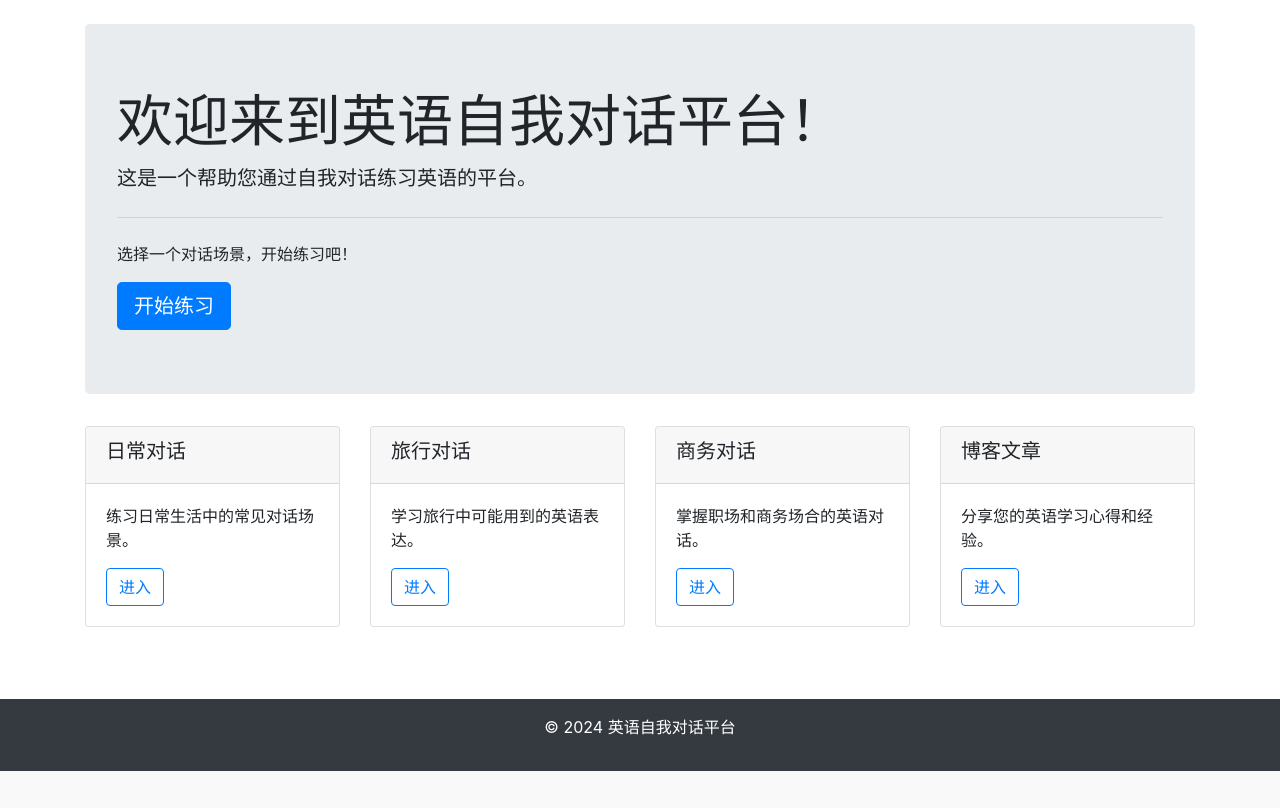
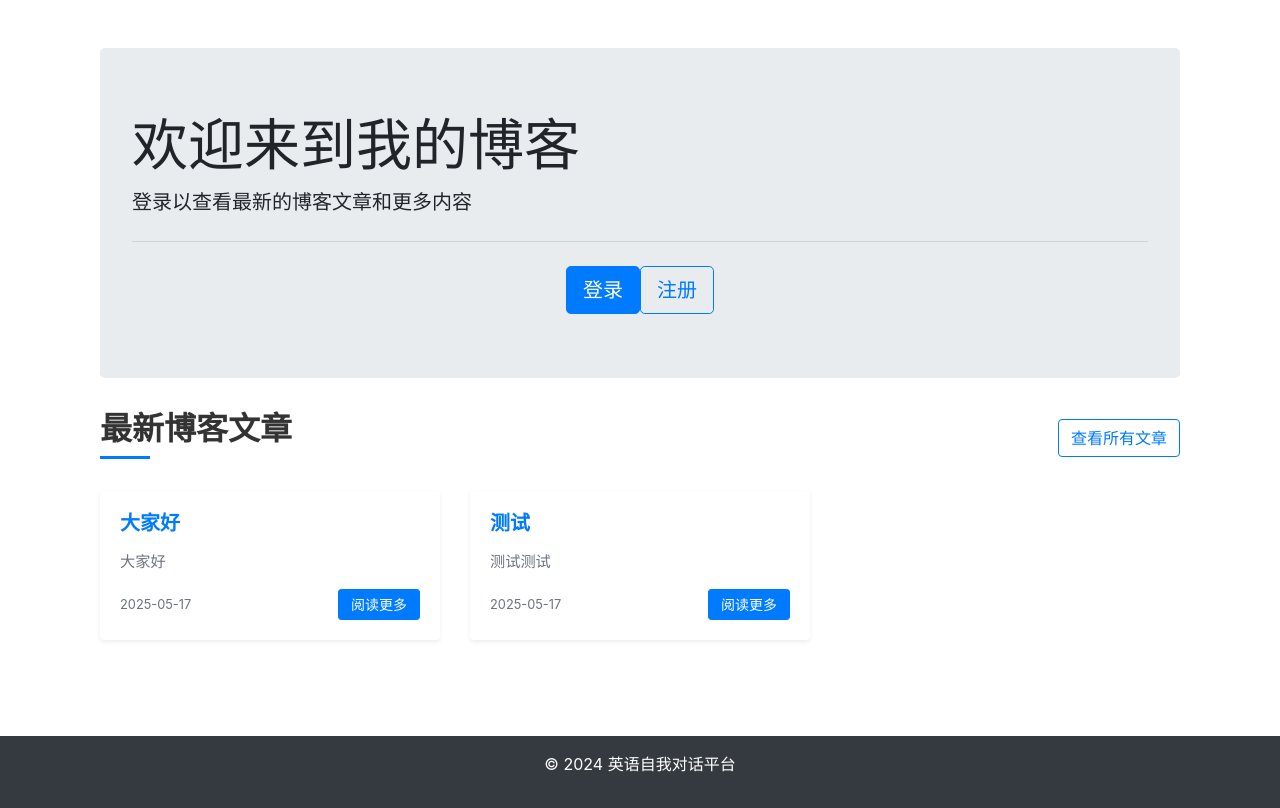
Before and after one commit to lizkca/zzlearnzz_site, a Django app: page /flashcards/ in a window 1280 px wide. Shown: the part 56-864 px from the top of the page. Before the commit the page ends 827 px from the top, so only its background shows below. Run offline with Django 5.2, Linux system fonts and the light colour scheme; a user stored in the database is signed in; data comes from the database, SQL or seed files in the repository; both versions use the stored data as it was after the commit.

Commit message:
show and beauty blog

```diff
--- a/mysite/flashcards/templates/flashcards/home.html
+++ b/mysite/flashcards/templates/flashcards/home.html
@@ -1,70 +1,89 @@
 {% extends "flashcards/base.html" %}
 {% block content %}
-    <div class="jumbotron">
-        <h1 class="display-4">欢迎来到英语自我对话平台！</h1>
-        <p class="lead">这是一个帮助您通过自我对话练习英语的平台。</p>
-        <hr class="my-4">
+    <div class="container py-4">
+        <div class="jumbotron">
+            <h1 class="display-4">欢迎来到我的博客</h1>
+            <p class="lead">登录以查看最新的博客文章和更多内容</p>
+            <hr class="my-4">
+            <div class="d-flex justify-content-center gap-3">
+                <a class="btn btn-primary btn-lg" href="{% url 'login' %}" role="button">登录</a>
+                <a class="btn btn-outline-primary btn-lg" href="{% url 'register' %}" role="button">注册</a>
+            </div>
+        </div>
+
         {% if user.is_authenticated %}
-            <p>选择一个对话场景，开始练习吧！</p>
-            <a class="btn btn-primary btn-lg" href="#" role="button">开始练习</a>
-        {% else %}
-            <p>立即加入我们，开始您的英语对话练习之旅！</p>
-            <div class="mt-4">
-                <a class="btn btn-primary btn-lg mr-3" href="{% url 'register' %}" role="button">免费注册</a>
-                <a class="btn btn-outline-secondary btn-lg" href="{% url 'login' %}" role="button">登录</a>
+        <div class="blog-section">
+            <div class="d-flex justify-content-between align-items-center mb-4">
+                <h2 class="section-title">最新博客文章</h2>
+                <a href="{% url 'posts:post_list' %}" class="btn btn-outline-primary">查看所有文章</a>
             </div>
-            <div class="mt-3">
-                <small class="text-muted">已经有账号？直接 <a href="{% url 'login' %}">登录</a></small>
+
+            <div class="row">
+                {% if posts %}
+                    {% for post in posts %}
+                        <div class="col-md-6 col-lg-4 mb-4">
+                            <div class="card h-100 shadow-sm">
+                                <div class="card-body">
+                                    <h5 class="card-title text-primary mb-3">{{ post.title_cn }}</h5>
+                                    <p class="card-text text-muted mb-2">{{ post.content_cn|truncatewords:30 }}</p>
+                                    <div class="d-flex justify-content-between align-items-center mt-3">
+                                        <small class="text-muted">{{ post.created_date|date:"Y-m-d" }}</small>
+                                        <a href="{% url 'posts:post_detail' post.pk %}" class="btn btn-sm btn-primary">阅读更多</a>
+                                    </div>
+                                </div>
+                            </div>
+                        </div>
+                    {% endfor %}
+                {% else %}
+                    <div class="col-12">
+                        <div class="alert alert-info">
+                            暂无博客文章
+                        </div>
+                    </div>
+                {% endif %}
             </div>
+        </div>
         {% endif %}
     </div>
 
-    {% if user.is_authenticated %}
-    <div class="row mt-4">
-        <div class="col-md-3">
-            <div class="card mb-4">
-                <div class="card-header">
-                    <h5>日常对话</h5>
-                </div>
-                <div class="card-body">
-                    <p>练习日常生活中的常见对话场景。</p>
-                    <a href="#" class="btn btn-outline-primary">进入</a>
-                </div>
-            </div>
-        </div>
-        <div class="col-md-3">
-            <div class="card mb-4">
-                <div class="card-header">
-                    <h5>旅行对话</h5>
-                </div>
-                <div class="card-body">
-                    <p>学习旅行中可能用到的英语表达。</p>
-                    <a href="#" class="btn btn-outline-primary">进入</a>
-                </div>
-            </div>
-        </div>
-        <div class="col-md-3">
-            <div class="card mb-4">
-                <div class="card-header">
-                    <h5>商务对话</h5>
-                </div>
-                <div class="card-body">
-                    <p>掌握职场和商务场合的英语对话。</p>
-                    <a href="#" class="btn btn-outline-primary">进入</a>
-                </div>
-            </div>
-        </div>
-        <div class="col-md-3">
-            <div class="card mb-4">
-                <div class="card-header">
-                    <h5>博客文章</h5>
-                </div>
-                <div class="card-body">
-                    <p>分享您的英语学习心得和经验。</p>
-                    <a href="{% url 'posts:post_list' %}" class="btn btn-outline-primary">进入</a>
-                </div>
-            </div>
-        </div>
-    </div>
-    {% endif %}
+    <style>
+        .blog-section {
+            margin-top: 2rem;
+        }
+        .card {
+            transition: transform 0.2s ease-in-out;
+            border: none;
+            background-color: #fff;
+        }
+        .card:hover {
+            transform: translateY(-5px);
+        }
+        .section-title {
+            color: #333;
+            font-weight: 600;
+            position: relative;
+            padding-bottom: 10px;
+        }
+        .section-title::after {
+            content: '';
+            position: absolute;
+            bottom: 0;
+            left: 0;
+            width: 50px;
+            height: 3px;
+            background-color: #007bff;
+        }
+        .card-title {
+            font-size: 1.25rem;
+            font-weight: 600;
+        }
+        .card-text {
+            font-size: 0.95rem;
+            line-height: 1.5;
+        }
+        .btn-sm {
+            padding: 0.25rem 0.75rem;
+            font-size: 0.875rem;
+        }
+    </style>
 {% endblock content %}
--- a/mysite/flashcards/views.py
+++ b/mysite/flashcards/views.py
@@ -1,8 +1,13 @@
 from django.shortcuts import render, get_object_or_404
 from .models import Flashcard
+from posts.models import Post
 
 def home(request):
-    return render(request, 'flashcards/home.html')
+    if request.user.is_authenticated:
+        posts = Post.objects.all().order_by('-created_date')[:5]  # 获取最新的5篇文章
+    else:
+        posts = None
+    return render(request, 'flashcards/home.html', {'posts': posts})
 
 def flashcard_list(request):
     flashcards = Flashcard.objects.all()
```
Also changed, not shown: mysite/flashcards/tests.py (+137 -0 lines), mysite/db.sqlite3.
